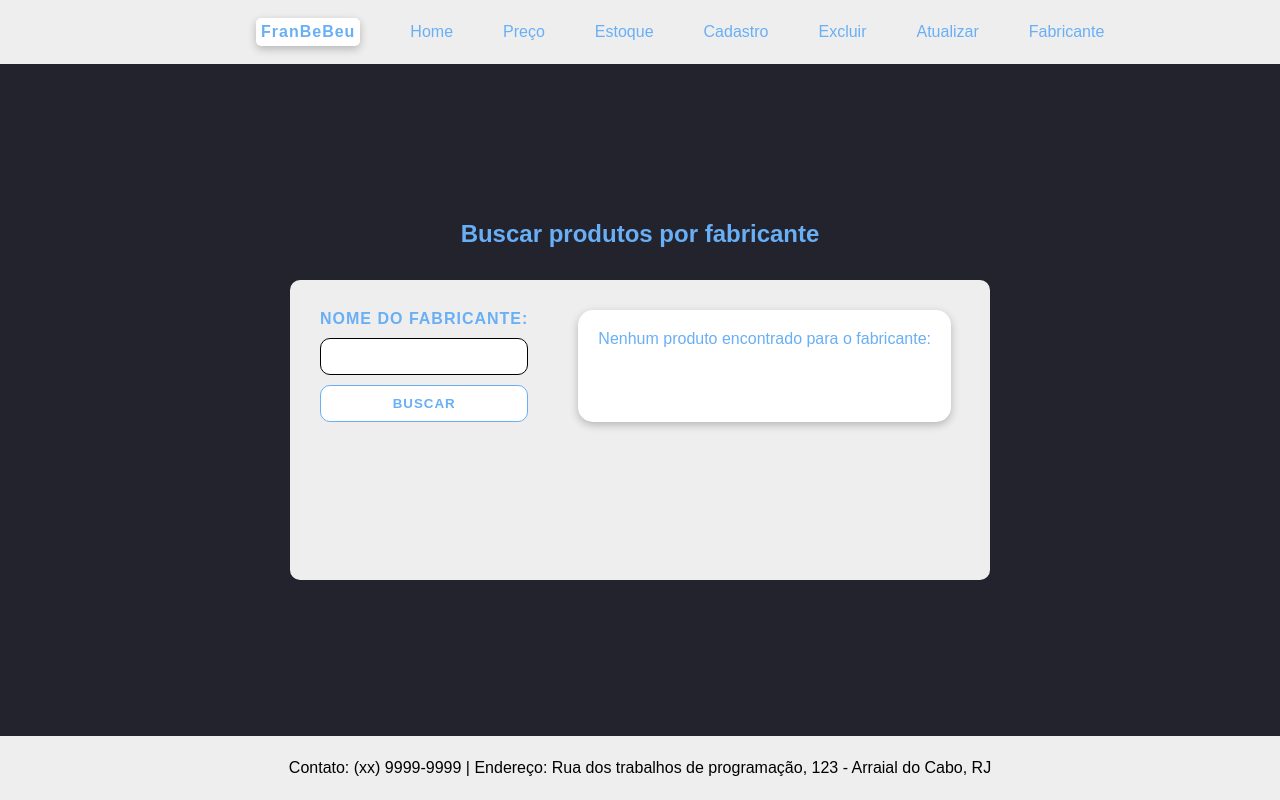
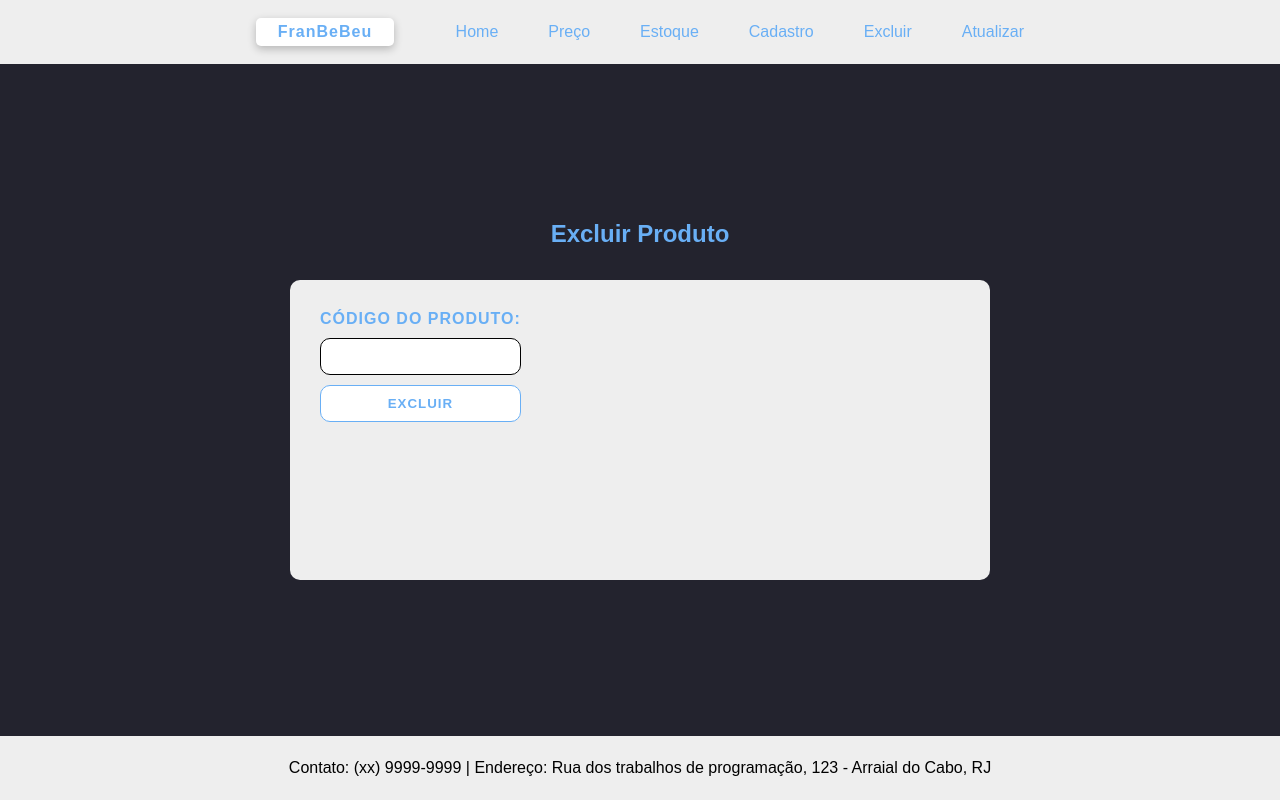
Before and after one commit to geojafranca/Lanchonete---PHP-e-SQL, a PHP site: page /pages/excluir.php in a window 1280 px wide. Run offline with PHP 8.4, Linux system fonts and the light colour scheme; some libraries are stand-ins or nearby versions.

Commit message:
finalizado com excluir produtos

```diff
--- a/pages/excluir.php
+++ b/pages/excluir.php
@@ -1,26 +1,19 @@
 <?php
 include 'conexao.php'; // Inclui a conexão com o banco de dados
 
-$produtos = []; // Array para armazenar produtos
-$fabricante = ""; // Inicializa a variável fabricante
+// Verifica se o formulário foi enviado e se o código foi fornecido
+if ($_SERVER['REQUEST_METHOD'] === 'POST' && isset($_POST['cod'])) {
+    $cod = trim($_POST['cod']);
 
-if ($_SERVER['REQUEST_METHOD'] === 'POST' && isset($_POST['fabricante'])) {
-    $fabricante = trim($_POST['fabricante']);
+    // Prepara a consulta SQL para excluir o produto pelo código
+    $sql = "DELETE FROM produtos WHERE cod = ?";
+    $stmt = $conn->prepare($sql);
+    $stmt->bind_param("i", $cod);
 
-    // Prepara a consulta SQL
-    $sql = "SELECT * FROM produtos WHERE fabricante = ?";
-    $stmt = $conn->prepare($sql);
-    $stmt->bind_param("s", $fabricante);
-    $stmt->execute();
-    $resultado = $stmt->get_result();
-
-    // Verifica se existem produtos
-    if ($resultado->num_rows > 0) {
-        while ($row = $resultado->fetch_assoc()) {
-            $produtos[] = $row;
-        }
+    if ($stmt->execute()) {
+        $mensagem = "Produto com código " . htmlspecialchars($cod) . " foi excluído com sucesso!";
     } else {
-        $produtos = []; // Nenhum produto encontrado
+        $mensagem = "Erro ao excluir o produto com código " . htmlspecialchars($cod) . ".";
     }
 
     $stmt->close();
@@ -36,7 +29,7 @@
     <meta name="viewport" content="width=device-width, initial-scale=1.0">
     <link rel="stylesheet" href="../css/stylesGlobal.css">
     <link rel="stylesheet" href="https://cdnjs.cloudflare.com/ajax/libs/font-awesome/6.6.0/css/all.min.css">
-    <title>Home</title>
+    <title>Excluir Produto</title>
 </head>
 <body>
 
@@ -48,40 +41,28 @@
                 <li><a href="preço.php">Preço</a></li>
                 <li><a href="estoque.php">Estoque</a></li>
                 <li><a href="cadastro.php">Cadastro</a></li>
-                <li><a href="excluir.php">Excluir</a></li>
+                <li><a href="#">Excluir</a></li>
                 <li><a href="atualizar.php">Atualizar</a></li>
-                <li><a href="#">Fabricante</a></li>
             </ul>
         </div>
     </nav>
 
     <main>
         <section class="main-container">
-            <h1>Buscar produtos por fabricante</h1>
+            <h1>Excluir Produto</h1>
             <div class="produtos-cadastrados">
                 <div class="fabri">
-                   <form action="fabricante.php" method="POST">
-                      <label for="fabricante">Nome do fabricante:</label>
-                      <input type="text" name="fabricante" required>
+                   <form action="" method="POST">
+                      <label for="cod">Código do produto:</label>
+                      <input type="text" name="cod" required>
 
-                      <button type="submit">Buscar</button>
+                      <button type="submit">Excluir</button>
                    </form>
 
-                   <div class="prod-fabri">
+                   <div class="mensagem">
                        <?php
-                       if (!empty($produtos)) {
-                           foreach ($produtos as $produto) {
-                               echo "<div class='produto'>";
-                               echo "<h2>" . htmlspecialchars($produto['nome']) . "</h2>";
-                               echo "<p><strong>Código:</strong> " . htmlspecialchars($produto['cod']) . "</p>";
-                               echo "<p><strong>Descrição:</strong> " . htmlspecialchars($produto['descricao']) . "</p>";
-                               echo "<p><strong>Preço de Custo:</strong> R$ " . number_format($produto['preco_custo'], 2, ',', '.') . "</p>";
-                               echo "<p><strong>Preço de Venda:</strong> R$ " . number_format($produto['preco_venda'], 2, ',', '.') . "</p>";
-                               echo "<p><strong>Quantidade:</strong> " . $produto['qtd'] . "</p>";
-                               echo "</div>";
-                           }
-                       } else {
-                           echo "<p>Nenhum produto encontrado para o fabricante: " . htmlspecialchars($fabricante) . "</p>";
+                       if (isset($mensagem)) {
+                           echo "<p>" . $mensagem . "</p>";
                        }
                        ?>
                    </div>
```
